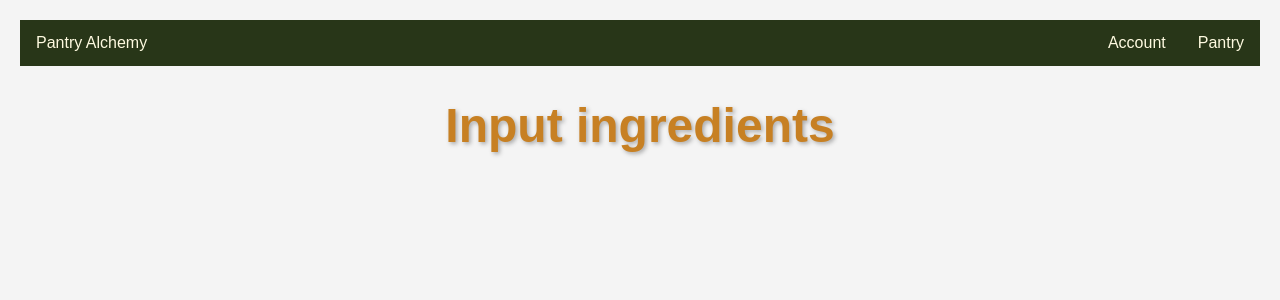
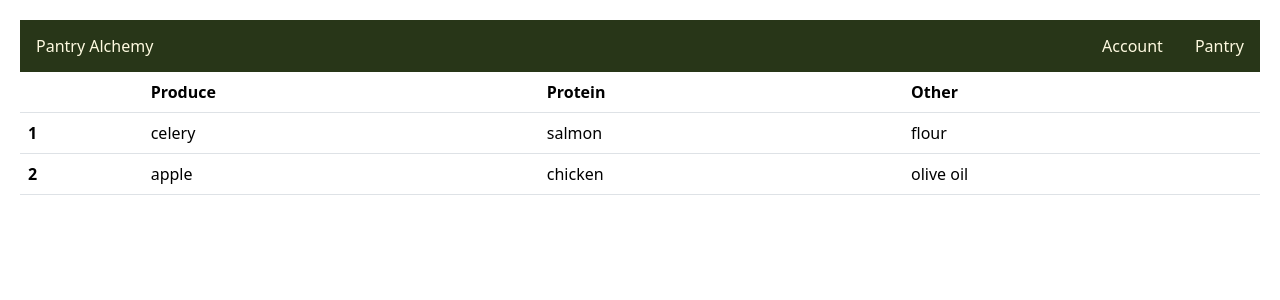
Before and after one commit to abbybrink/PantryAlchemy, a Flask app: page /pantry in a window 1280 px wide. Shown: the top 300 px of the page. Run offline with Flask 3, Linux system fonts and the light colour scheme.

Commit message:
made account and pantry html

```diff
--- a/static/styles/stylesheet.css
+++ b/static/styles/stylesheet.css
@@ -99,7 +99,10 @@ button:hover {
    padding: 14px 16px;
    text-decoration: none;
  }
+.light-color{
+   color: #fefae0;
 
+}
  .taskbar li a:hover {
    background-color: #bc6c25;
  }
--- a/templates/index.html
+++ b/templates/index.html
@@ -5,14 +5,16 @@
     <meta name="viewport" content="width=device-width, initial-scale=1.0">
     <link rel="stylesheet" href="https://stackpath.bootstrapcdn.com/bootstrap/4.5.2/css/bootstrap.min.css">
     <link rel="stylesheet" type="text/css" href="{{ url_for('static',filename='styles/stylesheet.css') }}">
+    <link href="https://cdn.jsdelivr.net/npm/bootstrap@5.3.2/dist/css/bootstrap.min.css" rel="stylesheet" integrity="sha384-T3c6CoIi6uLrA9TneNEoa7RxnatzjcDSCmG1MXxSR1GAsXEV/Dwwykc2MPK8M2HN" crossorigin="anonymous">
     <title>Recipe Finder</title>
 </head>
 <body>
+    <script src="https://cdn.jsdelivr.net/npm/bootstrap@5.3.2/dist/js/bootstrap.bundle.min.js" integrity="sha384-C6RzsynM9kWDrMNeT87bh95OGNyZPhcTNXj1NW7RuBCsyN/o0jlpcV8Qyq46cDfL" crossorigin="anonymous"></script>
     {% include 'navbar.html' %}
 
     <form action="/search" method="post">
         <input type="text" id="ingredients" name="ingredients" placeholder="Enter ingredients (comma separated)">
-        <button id="findRecipesButton">Find Recipes</button>
+        <button type="button" id="findRecipesButton">Find Recipes</button>
 
         <div id="recipes">
             {% for recipe in recipes %}
--- a/templates/pantry.html
+++ b/templates/pantry.html
@@ -4,13 +4,40 @@
     <meta charset="UTF-8">
     <meta name="viewport" content="width=device-width, initial-scale=1.0">
     <link rel="stylesheet" type="text/css" href="{{ url_for('static',filename='styles/stylesheet.css') }}">
+    <link href="https://cdn.jsdelivr.net/npm/bootstrap@5.3.2/dist/css/bootstrap.min.css" rel="stylesheet" integrity="sha384-T3c6CoIi6uLrA9TneNEoa7RxnatzjcDSCmG1MXxSR1GAsXEV/Dwwykc2MPK8M2HN" crossorigin="anonymous">
+
     <title>Recipe Finder</title>
 
 </head>
 <body>
+    <script src="https://cdn.jsdelivr.net/npm/bootstrap@5.3.2/dist/js/bootstrap.bundle.min.js" integrity="sha384-C6RzsynM9kWDrMNeT87bh95OGNyZPhcTNXj1NW7RuBCsyN/o0jlpcV8Qyq46cDfL" crossorigin="anonymous"></script>
+
     {% include 'navbar.html' %}
 
-    <h1>Input ingredients</h1>
+    <table class="table">
+        <thead>
+          <tr>
+            <th scope="col"></th>
+            <th scope="col">Produce</th>
+            <th scope="col">Protein</th>
+            <th scope="col">Other</th>
+          </tr>
+        </thead>
+        <tbody>
+          <tr>
+            <th scope="row">1</th>
+            <td>celery</td>
+            <td>salmon</td>
+            <td>flour</td>
+          </tr>
+          <tr>
+            <th scope="row">2</th>
+            <td>apple</td>
+            <td>chicken</td>
+            <td>olive oil</td>
+          </tr>
+        </tbody>
+      </table>
 
 </body>
 </html>
```
Also changed, not shown: templates/account.html (+15 -2 lines), templates/recipe.html (line endings or trailing spaces).
